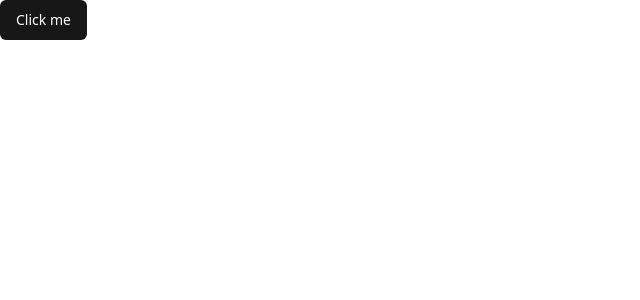
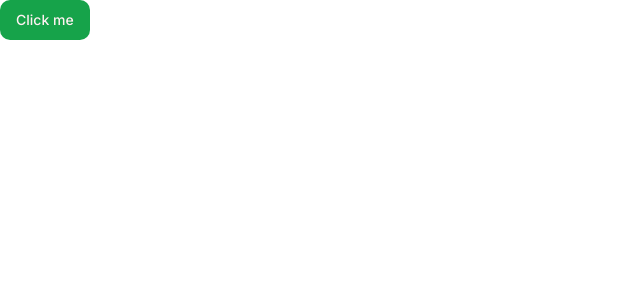
Before and after one commit to fitrondev/react-alkandari-landingpage, a React (Vite) app: page / in a window 1280 px wide. Shown: the top 300 px of the page, without its empty margins (0-640 px from the left). Built offline with nearby package versions, Linux system fonts and the light colour scheme.

Commit message:
Refactor CSS and Tailwind configuration
- Import Google Fonts in index.css
- Update color variables in index.css
- Add 'Inter' font family to Tailwind configuration
- Update borderRadius and colors in Tailwind configuration

```diff
--- a/src/index.css
+++ b/src/index.css
@@ -1,66 +1,73 @@
+/* Google Fonts */
+@import url("https://fonts.googleapis.com/css2?family=Inter:ital,opsz,wght@0,14..32,100..900;1,14..32,100..900&display=swap");
+
 @tailwind base;
 @tailwind components;
 @tailwind utilities;
+
 @layer base {
   :root {
     --background: 0 0% 100%;
-    --foreground: 0 0% 3.9%;
+    --foreground: 240 10% 3.9%;
     --card: 0 0% 100%;
-    --card-foreground: 0 0% 3.9%;
+    --card-foreground: 240 10% 3.9%;
     --popover: 0 0% 100%;
-    --popover-foreground: 0 0% 3.9%;
-    --primary: 0 0% 9%;
-    --primary-foreground: 0 0% 98%;
-    --secondary: 0 0% 96.1%;
-    --secondary-foreground: 0 0% 9%;
-    --muted: 0 0% 96.1%;
-    --muted-foreground: 0 0% 45.1%;
-    --accent: 0 0% 96.1%;
-    --accent-foreground: 0 0% 9%;
+    --popover-foreground: 240 10% 3.9%;
+    --primary: 142.1 76.2% 36.3%;
+    --primary-foreground: 355.7 100% 97.3%;
+    --secondary: 240 4.8% 95.9%;
+    --secondary-foreground: 240 5.9% 10%;
+    --muted: 240 4.8% 95.9%;
+    --muted-foreground: 240 3.8% 46.1%;
+    --accent: 240 4.8% 95.9%;
+    --accent-foreground: 240 5.9% 10%;
     --destructive: 0 84.2% 60.2%;
     --destructive-foreground: 0 0% 98%;
-    --border: 0 0% 89.8%;
-    --input: 0 0% 89.8%;
-    --ring: 0 0% 3.9%;
+    --border: 240 5.9% 90%;
+    --input: 240 5.9% 90%;
+    --ring: 142.1 76.2% 36.3%;
+    --radius: 0.75rem;
     --chart-1: 12 76% 61%;
     --chart-2: 173 58% 39%;
     --chart-3: 197 37% 24%;
     --chart-4: 43 74% 66%;
     --chart-5: 27 87% 67%;
-    --radius: 0.5rem
+    --font-family: "Inter";
   }
+
   .dark {
-    --background: 0 0% 3.9%;
-    --foreground: 0 0% 98%;
-    --card: 0 0% 3.9%;
-    --card-foreground: 0 0% 98%;
-    --popover: 0 0% 3.9%;
-    --popover-foreground: 0 0% 98%;
-    --primary: 0 0% 98%;
-    --primary-foreground: 0 0% 9%;
-    --secondary: 0 0% 14.9%;
+    --background: 20 14.3% 4.1%;
+    --foreground: 0 0% 95%;
+    --card: 24 9.8% 10%;
+    --card-foreground: 0 0% 95%;
+    --popover: 0 0% 9%;
+    --popover-foreground: 0 0% 95%;
+    --primary: 142.1 70.6% 45.3%;
+    --primary-foreground: 144.9 80.4% 10%;
+    --secondary: 240 3.7% 15.9%;
     --secondary-foreground: 0 0% 98%;
-    --muted: 0 0% 14.9%;
-    --muted-foreground: 0 0% 63.9%;
-    --accent: 0 0% 14.9%;
+    --muted: 0 0% 15%;
+    --muted-foreground: 240 5% 64.9%;
+    --accent: 12 6.5% 15.1%;
     --accent-foreground: 0 0% 98%;
     --destructive: 0 62.8% 30.6%;
-    --destructive-foreground: 0 0% 98%;
-    --border: 0 0% 14.9%;
-    --input: 0 0% 14.9%;
-    --ring: 0 0% 83.1%;
+    --destructive-foreground: 0 85.7% 97.3%;
+    --border: 240 3.7% 15.9%;
+    --input: 240 3.7% 15.9%;
+    --ring: 142.4 71.8% 29.2%;
     --chart-1: 220 70% 50%;
     --chart-2: 160 60% 45%;
     --chart-3: 30 80% 55%;
     --chart-4: 280 65% 60%;
-    --chart-5: 340 75% 55%
+    --chart-5: 340 75% 55%;
   }
 }
+
 @layer base {
   * {
     @apply border-border;
   }
   body {
-    @apply bg-background text-foreground;
+    @apply bg-background font-inter text-foreground;
   }
 }
--- a/tailwind.config.js
+++ b/tailwind.config.js
@@ -4,54 +4,57 @@ export default {
   content: ["./index.html", "./src/**/*.{js,ts,jsx,tsx}"],
   theme: {
     extend: {
+      fontFamily: {
+        inter: ["var(--font-family)", "sans-serif"],
+      },
       borderRadius: {
-  			lg: 'var(--radius)',
-  			md: 'calc(var(--radius) - 2px)',
-  			sm: 'calc(var(--radius) - 4px)'
+        lg: "var(--radius)",
+        md: "calc(var(--radius) - 2px)",
+        sm: "calc(var(--radius) - 4px)",
       },
       colors: {
-  			background: 'hsl(var(--background))',
-  			foreground: 'hsl(var(--foreground))',
+        background: "hsl(var(--background))",
+        foreground: "hsl(var(--foreground))",
         card: {
-  				DEFAULT: 'hsl(var(--card))',
-  				foreground: 'hsl(var(--card-foreground))'
+          DEFAULT: "hsl(var(--card))",
+          foreground: "hsl(var(--card-foreground))",
         },
         popover: {
-  				DEFAULT: 'hsl(var(--popover))',
-  				foreground: 'hsl(var(--popover-foreground))'
+          DEFAULT: "hsl(var(--popover))",
+          foreground: "hsl(var(--popover-foreground))",
         },
         primary: {
-  				DEFAULT: 'hsl(var(--primary))',
-  				foreground: 'hsl(var(--primary-foreground))'
+          DEFAULT: "hsl(var(--primary))",
+          foreground: "hsl(var(--primary-foreground))",
         },
         secondary: {
-  				DEFAULT: 'hsl(var(--secondary))',
-  				foreground: 'hsl(var(--secondary-foreground))'
+          DEFAULT: "hsl(var(--secondary))",
+          foreground: "hsl(var(--secondary-foreground))",
         },
         muted: {
-  				DEFAULT: 'hsl(var(--muted))',
-  				foreground: 'hsl(var(--muted-foreground))'
+          DEFAULT: "hsl(var(--muted))",
+          foreground: "hsl(var(--muted-foreground))",
         },
         accent: {
-  				DEFAULT: 'hsl(var(--accent))',
-  				foreground: 'hsl(var(--accent-foreground))'
+          DEFAULT: "hsl(var(--accent))",
+          foreground: "hsl(var(--accent-foreground))",
         },
         destructive: {
-  				DEFAULT: 'hsl(var(--destructive))',
-  				foreground: 'hsl(var(--destructive-foreground))'
+          DEFAULT: "hsl(var(--destructive))",
+          foreground: "hsl(var(--destructive-foreground))",
         },
-  			border: 'hsl(var(--border))',
-  			input: 'hsl(var(--input))',
-  			ring: 'hsl(var(--ring))',
+        border: "hsl(var(--border))",
+        input: "hsl(var(--input))",
+        ring: "hsl(var(--ring))",
         chart: {
-  				'1': 'hsl(var(--chart-1))',
-  				'2': 'hsl(var(--chart-2))',
-  				'3': 'hsl(var(--chart-3))',
-  				'4': 'hsl(var(--chart-4))',
-  				'5': 'hsl(var(--chart-5))'
-  			}
-  		}
-  	}
+          1: "hsl(var(--chart-1))",
+          2: "hsl(var(--chart-2))",
+          3: "hsl(var(--chart-3))",
+          4: "hsl(var(--chart-4))",
+          5: "hsl(var(--chart-5))",
+        },
+      },
+    },
   },
   plugins: [require("tailwindcss-animate")],
 };
```
Lines whose indentation alone changed are shown as unchanged.
